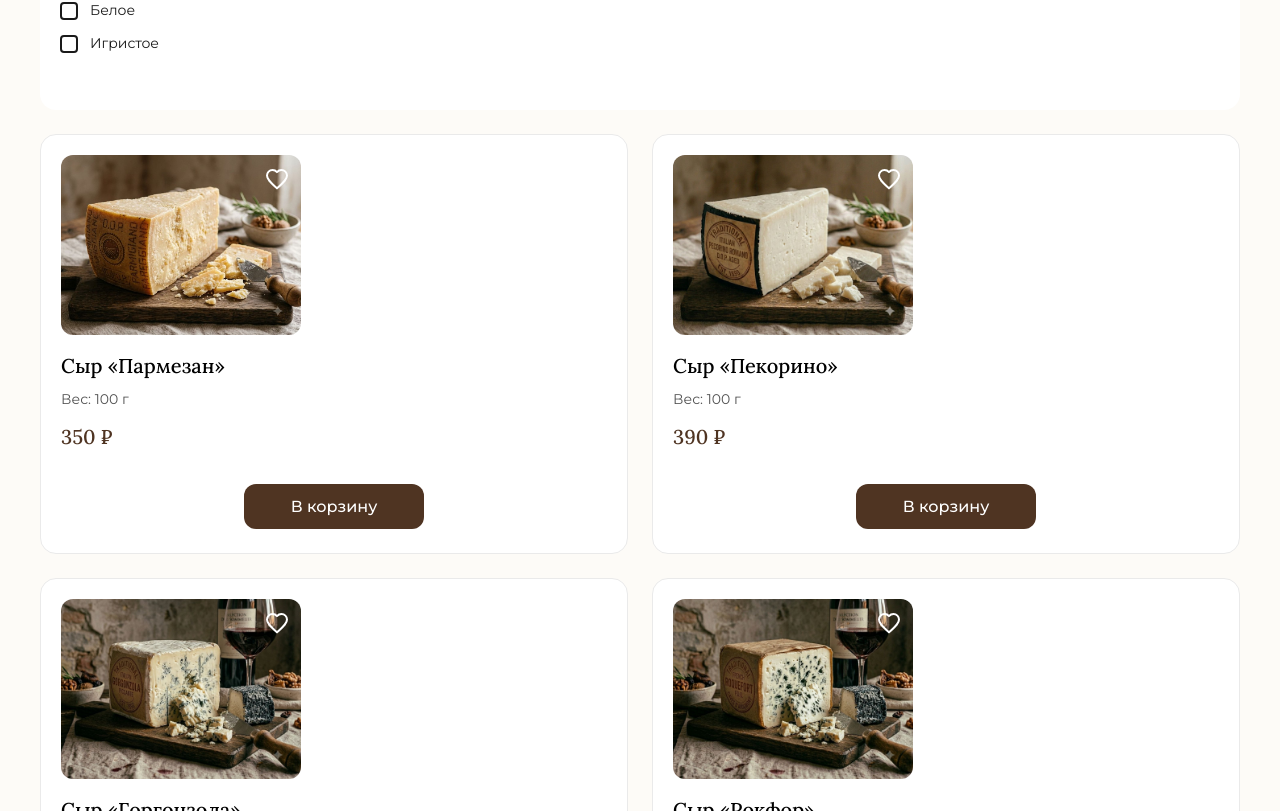
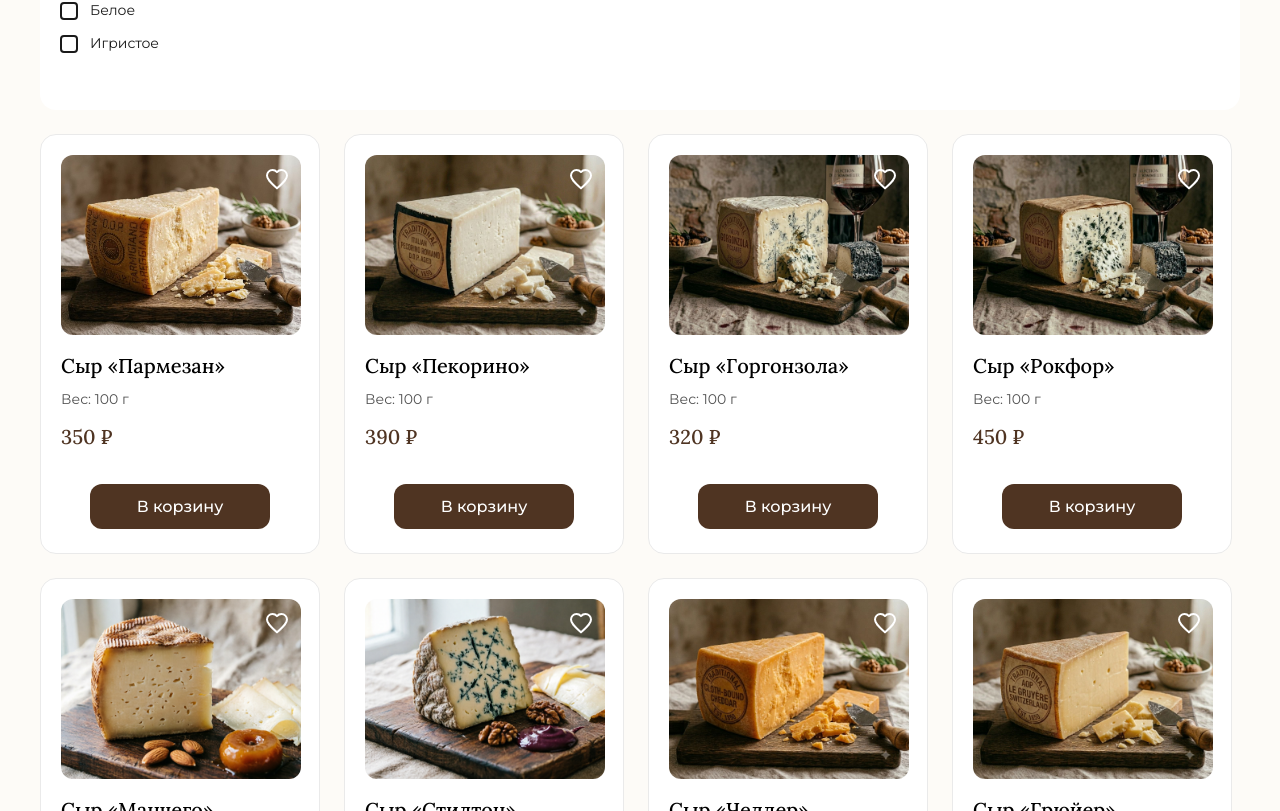
Before and after one commit to Ant1hype/interfaces_programs_systems_finally_task, a React (Vite) app: page /catalog in a window 1280 px wide. Shown: the part 1709-2520 px from the top of the page. Built offline with nearby package versions, Linux system fonts and the light colour scheme.

Commit message:
catalog: cards identical to home, flex row, zero card overrides

```diff
--- a/src/pages/Catalog.css
+++ b/src/pages/Catalog.css
@@ -221,27 +221,14 @@
 }
 
 .catalog-grid {
-  display: grid;
-  grid-template-columns: repeat(4, minmax(0, 1fr));
+  display: flex;
+  flex-wrap: wrap;
   gap: 24px; /* Единственный источник зазоров между карточками */
   width: 100%;
   /* Никаких внешних отступов у самой сетки, иначе зазор удваивается */
   margin: 0;
   padding: 0;
   box-sizing: border-box;
-}
-
-.catalog-grid > *,
-.catalog-grid .product-card,
-.catalog-grid .product-card__link {
-  width: 100%;
-  max-width: none;
-  margin: 0;
-  box-sizing: border-box;
-}
-
-.catalog-grid .product-card__link {
-  display: block;
 }
 
 /* Кнопка Показать еще */
@@ -421,9 +408,4 @@ body.search-locked::-webkit-scrollbar {
   .catalog-content { flex-direction: column; align-items: center; }
   .catalog-grid-wrapper { width: 100%; }
   .catalog-sidebar { width: 100%; max-width: none; }
-  .catalog-grid { grid-template-columns: repeat(2, minmax(0, 1fr)); }
 }
-
-@media (max-width: 640px) {
-  .catalog-grid { grid-template-columns: 1fr; }
-}
--- a/src/pages/Catalog.jsx
+++ b/src/pages/Catalog.jsx
@@ -1,4 +1,4 @@
-import React, { useState, useEffect, useMemo, useRef } from 'react';
+import React, { useState, useEffect, useLayoutEffect, useMemo, useRef } from 'react';
 import { useLocation, useNavigate } from 'react-router-dom';
 import ProductCard from '../components/ProductCard';
 import Dropdown from '../components/Dropdown';
@@ -196,25 +196,21 @@ export default function Catalog() {
     return 0; // "recommended" оставляем исходный порядок БД
   });
 
-  // Пересчитываем колонки при изменении размера окна и появлении сетки
-  const hasProducts = sortedProducts.length > 0;
-  useEffect(() => {
+  // Срез для пагинации кнопки "Показать еще": показываем целые ряды (rows × cols карточек)
+  const visibleCount = rows * cols;
+  const displayProducts = sortedProducts.slice(0, visibleCount);
+
+  // Считаем карточки в первом ряду после обновления списка и при изменении размера окна
+  useLayoutEffect(() => {
     const measureCols = () => {
-      if (window.innerWidth > 1300) {
-        setCols(4);
-      } else {
-        const grid = gridWrapperRef.current?.querySelector('.catalog-grid');
-        if (grid) setCols(getComputedStyle(grid).gridTemplateColumns.split(' ').length);
-      }
+      const cards = gridWrapperRef.current.querySelectorAll('.catalog-grid > *');
+      const top = cards[0]?.offsetTop;
+      setCols([...cards].filter(c => c.offsetTop === top).length || 1);
     };
     measureCols();
     window.addEventListener('resize', measureCols);
     return () => window.removeEventListener('resize', measureCols);
-  }, [hasProducts]);
-
-  // Срез для пагинации кнопки "Показать еще": показываем целые ряды (rows × cols карточек)
-  const visibleCount = rows * cols;
-  const displayProducts = sortedProducts.slice(0, visibleCount);
+  }, [displayProducts]);
 
   // Активен ли поисковый запрос или глобальная подборка (для счётчика и пустого состояния)
   const hasActiveQuery = Boolean(searchTerm || currentCategory);
```
